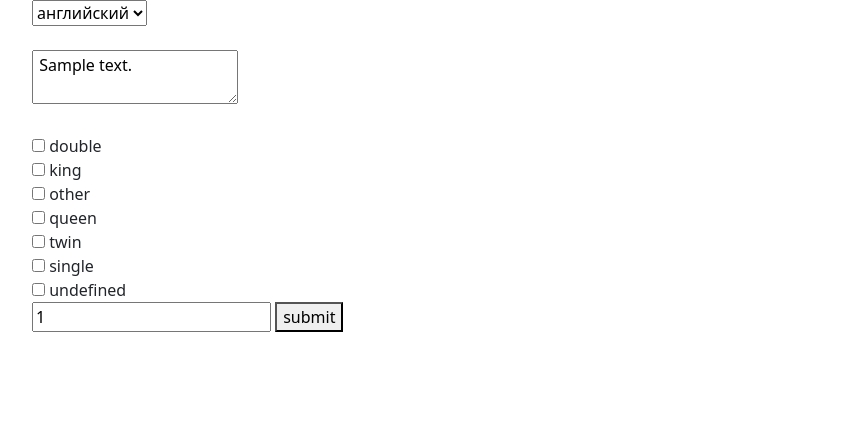
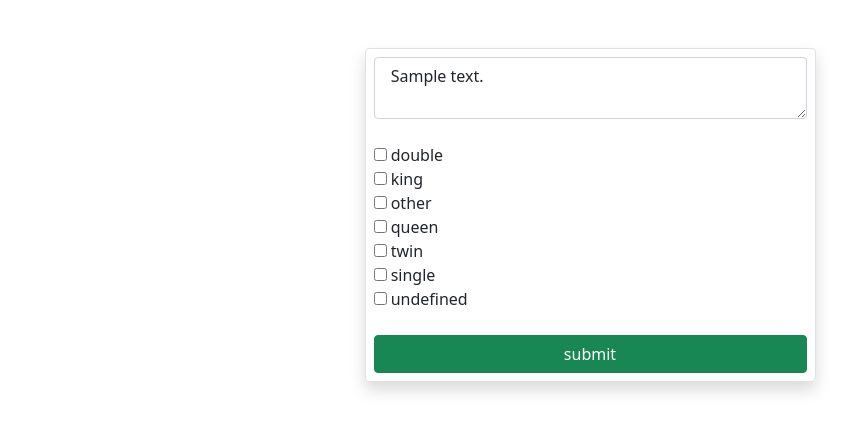
Before and after one commit to FoketzoRAI/B-R_RecognizingTool, a Django app: page /markup/ in a window 1280 px wide. Shown: the top 432 px of the page, without its empty margins (50-900 px from the left). Run offline with Django 3.2, Linux system fonts and the light colour scheme; a user stored in the database is signed in; tables that the repository leaves empty hold one stand-in row (values such as "Sample post").

Commit message:
customized markup.html

```diff
--- a/main/templates/markup.html
+++ b/main/templates/markup.html
@@ -6,15 +6,13 @@
 
 {% block Content %}
     <div class="container">
-        <form method="post" action="{% url 'check' %}">
+        <div class="row mt-5">
+            <div class="col"></div>
+                <div class="col-5">
+                    <form method="post" action="{% url 'check' %}" class="p-2 border rounded shadow">
                         {% csrf_token %}
-            <select>
-                <option>английский</option>
-                <option>японский</option>
-            </select><br><br>
-            <textarea name="description"> {{bedroom.description}}</textarea><br><br>
+                        <textarea class="form-control" name="description"> {{bedroom.description}}</textarea><br>
                         <fieldset>
-
                             <div>
                                 <input type="checkbox" id="double" name="double">
                                 <label class="me-2" for="double">double</label>
@@ -49,10 +47,14 @@
                                 <input type="checkbox" id="undefined" name="undefined">
                                 <label class="me-2" for="undefined">undefined</label>
                             </div>
-
                         </fieldset>
-            <input type="input" name="bedroom_id" value="{{bedroom.id}}">
-            <button type="submit">submit</button>
+                        <br>
+                        <input type="hidden" name="bedroom_id" value="{{bedroom.id}}">
+                        <button type="submit" class="btn btn-success w-100">submit</button>
                     </form>
                 </div>
+                <div class="col"></div>
+            </div>
+        </div>
+    </div>
 {% endblock Content %}
```
Lines whose indentation alone changed are shown as unchanged.
